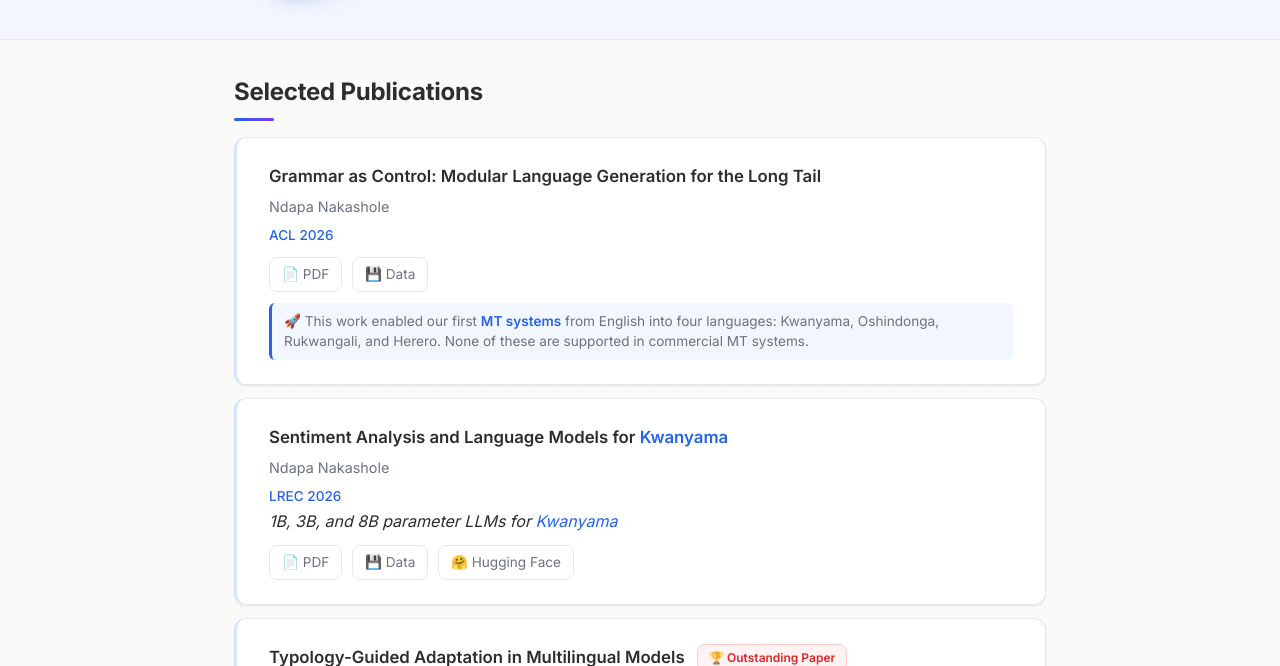
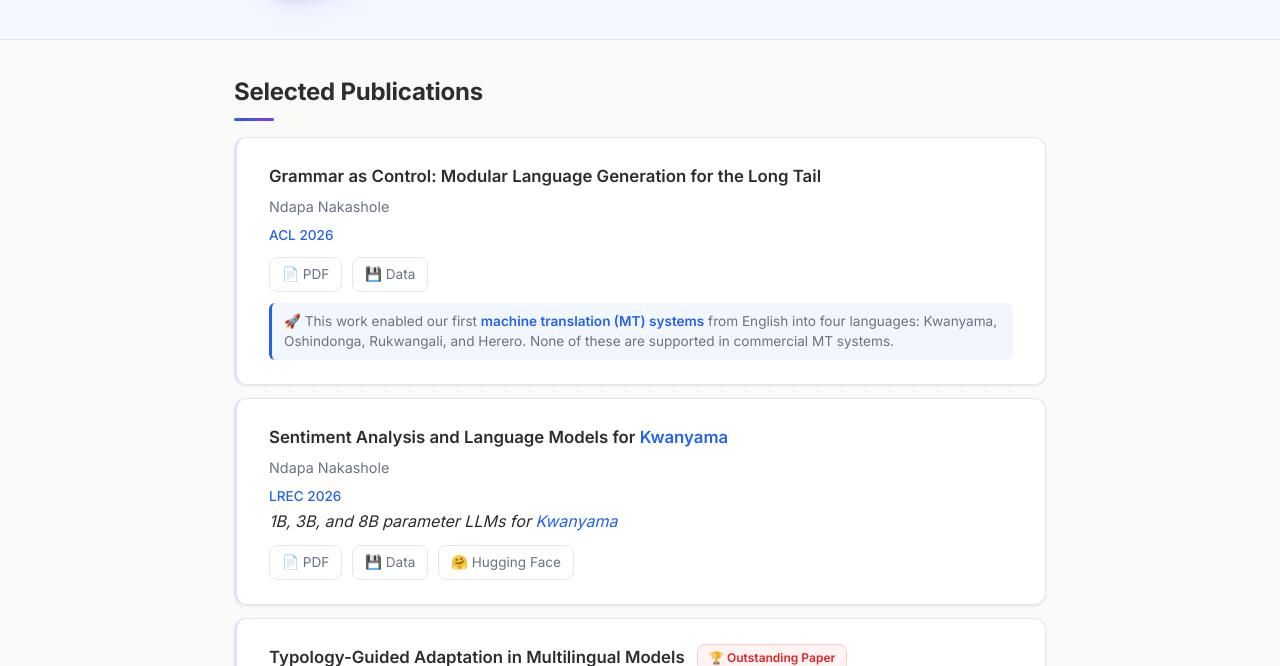
Before and after one commit to ndapa/ndapa.github.io, a Jekyll site: the page built from research.md, in a window 1280 px wide and 900 px high, cut to the strip 234-900 px from the top of the window. Built offline with Jekyll 4.4.1, drawn with Linux system fonts in a browser that asks for light colours.

Commit message:
Update LREC title, ACL impact line, and remove em dashes

```diff
--- a/research.md
+++ b/research.md
@@ -14,7 +14,7 @@ permalink: /research/
     <a href="{{'/assets/docs/papers/2026-acl-mtig.pdf'|relative_url}}">📄 PDF</a>
     <a href="https://github.com/okalai-ai/mtig">💾 Data</a>
   </div>
-  <div class="pub-impact">🚀 This work enabled our first <a href="https://okalex.org/">MT systems</a> from English into four languages: Kwanyama, Oshindonga, Rukwangali, and Herero. None of these are supported in commercial MT systems.</div>
+  <div class="pub-impact">🚀 This work enabled our first <a href="https://okalex.org/">machine translation (MT) systems</a> from English into four languages: Kwanyama, Oshindonga, Rukwangali, and Herero. None of these are supported in commercial MT systems.</div>
 </div>
 
 <div class="pub-card" id="kwanyama-lrec2026">
```
